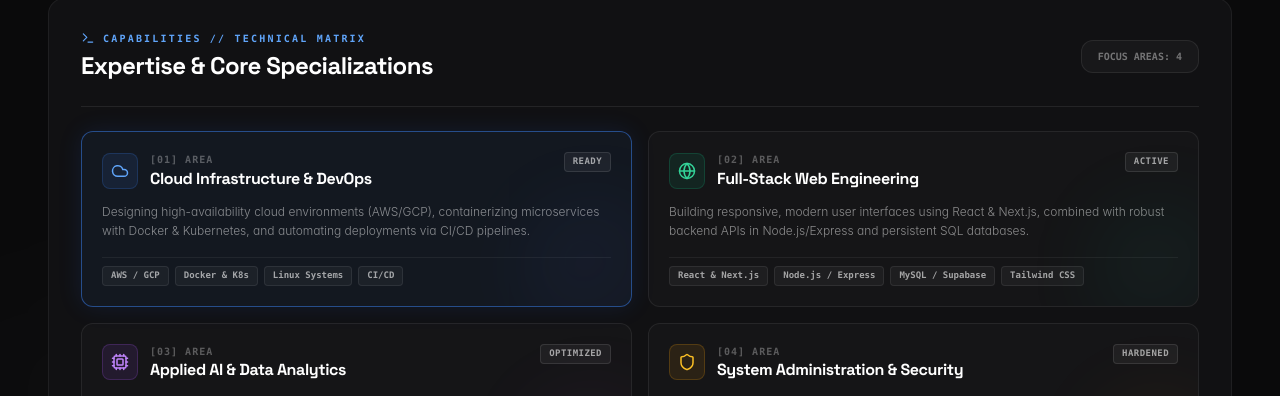
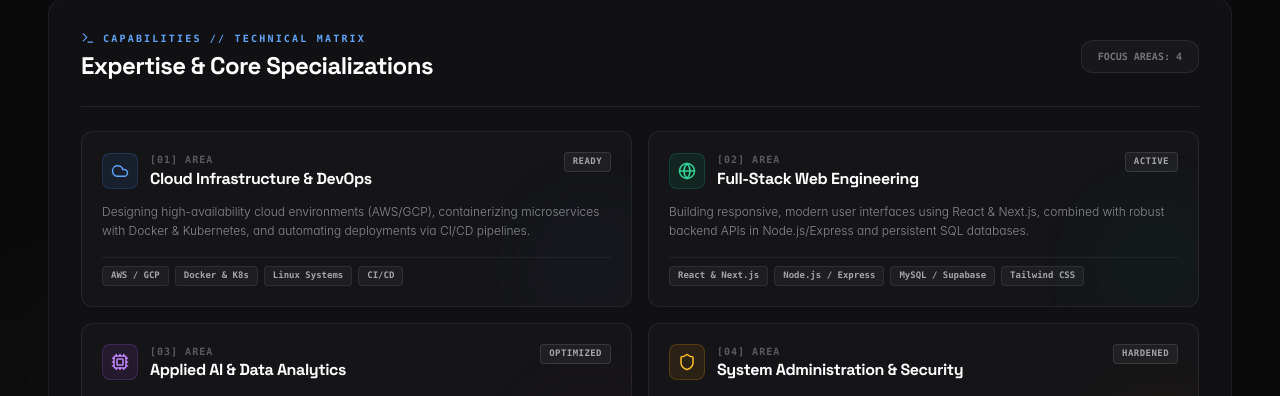
Before and after one commit to redoomp4/Portofolio_Ridho, a React (Vite) app: page / in a window 1280 px wide. Shown: the part 2378-2774 px from the top of the page. Built offline with nearby package versions, Linux system fonts and the light colour scheme.

Commit message:
NEW WIDGET

```diff
--- a/src/components/AboutSection.jsx
+++ b/src/components/AboutSection.jsx
@@ -66,8 +66,6 @@ const EXPERTISE_DOMAINS = [
 
 /* ─── Main Component ─── */
 const AboutSection = memo(function AboutSection() {
-  const [activeDomain, setActiveDomain] = useState(0);
-
   return (
     <section id="about-section" className="py-20 md:py-28 w-full relative bg-[#0A0A0B] overflow-hidden">
 
@@ -197,28 +195,22 @@ const AboutSection = memo(function AboutSection() {
                 </div>
               </div>
 
-              {/* 4 Interactive Domain Cards */}
+              {/* 4 Domain Cards (Static display, non-clickable) */}
               <div className="grid grid-cols-1 md:grid-cols-2 gap-4">
-                {EXPERTISE_DOMAINS.map((domain, index) => {
+                {EXPERTISE_DOMAINS.map((domain) => {
                   const IconComp = domain.icon;
-                  const isSelected = activeDomain === index;
                   return (
                     <div
                       key={domain.id}
-                      onClick={() => setActiveDomain(index)}
-                      className={`group/domain relative rounded-xl border p-5 transition-all duration-300 cursor-pointer overflow-hidden ${
-                        isSelected
-                          ? 'border-blue-500/50 bg-blue-500/[0.06] shadow-[0_0_25px_rgba(37,99,235,0.12)]'
-                          : 'border-white/[0.07] bg-white/[0.02] hover:border-white/20 hover:bg-white/[0.04]'
-                      }`}
+                      className="group/domain relative rounded-xl border border-white/[0.07] bg-white/[0.02] p-5 hover:border-blue-500/30 hover:bg-white/[0.04] transition-all duration-300 overflow-hidden"
                     >
                       {/* Subtle background glow gradient */}
-                      <div className={`absolute -right-10 -bottom-10 w-36 h-36 bg-gradient-to-br ${domain.accent} rounded-full blur-2xl opacity-50 pointer-events-none`} />
+                      <div className={`absolute -right-10 -bottom-10 w-36 h-36 bg-gradient-to-br ${domain.accent} rounded-full blur-2xl opacity-40 pointer-events-none`} />
 
                       {/* Card Header */}
                       <div className="flex items-start justify-between gap-3 mb-3">
                         <div className="flex items-center gap-3">
-                          <div className={`w-9 h-9 rounded-lg border flex items-center justify-center ${domain.iconBg} transition-transform group-hover/domain:scale-110`}>
+                          <div className={`w-9 h-9 rounded-lg border flex items-center justify-center ${domain.iconBg} transition-transform group-hover/domain:scale-105`}>
                             <IconComp size={18} />
                           </div>
                           <div>
@@ -247,7 +239,7 @@ const AboutSection = memo(function AboutSection() {
                         {domain.tags.map(tag => (
                           <span
                             key={tag}
-                            className="font-mono text-[9px] font-semibold text-white/60 bg-white/[0.04] border border-white/[0.08] px-2 py-0.5 rounded hover:text-blue-400 hover:border-blue-500/30 transition-colors"
+                            className="font-mono text-[9px] font-semibold text-white/60 bg-white/[0.04] border border-white/[0.08] px-2 py-0.5 rounded"
                           >
                             {tag}
                           </span>
```
